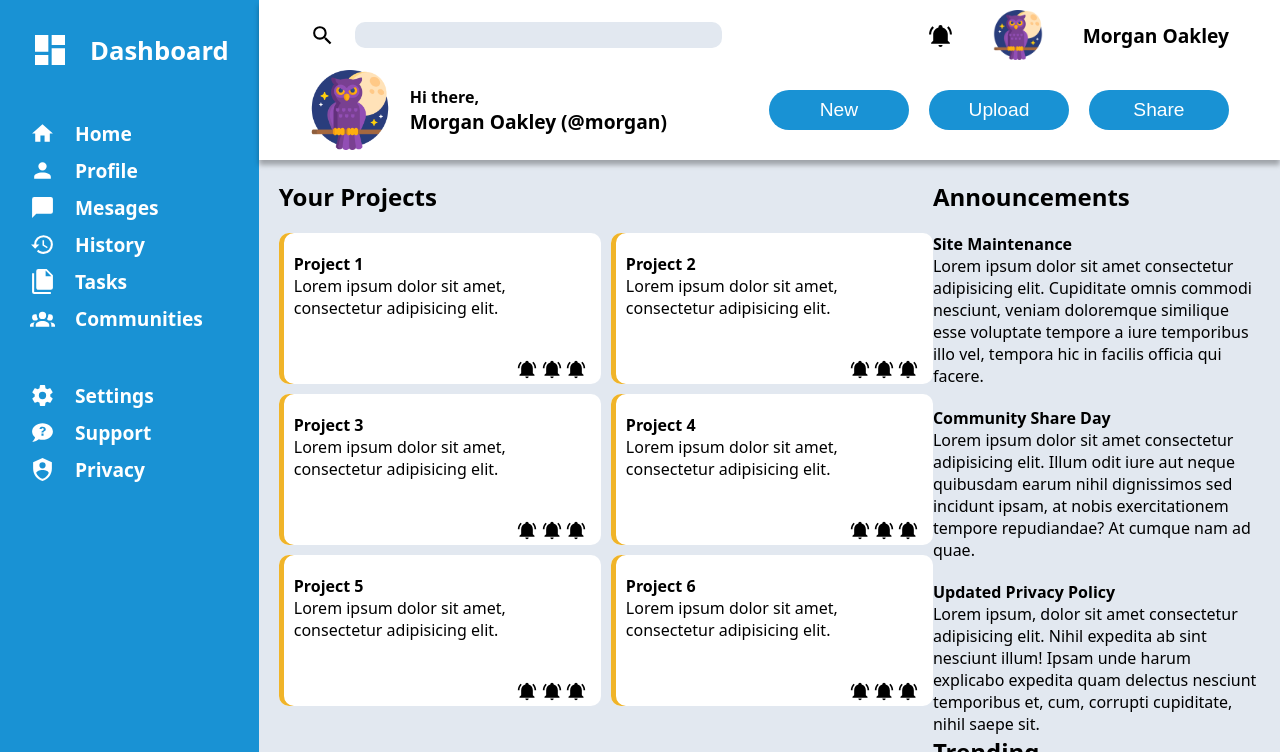
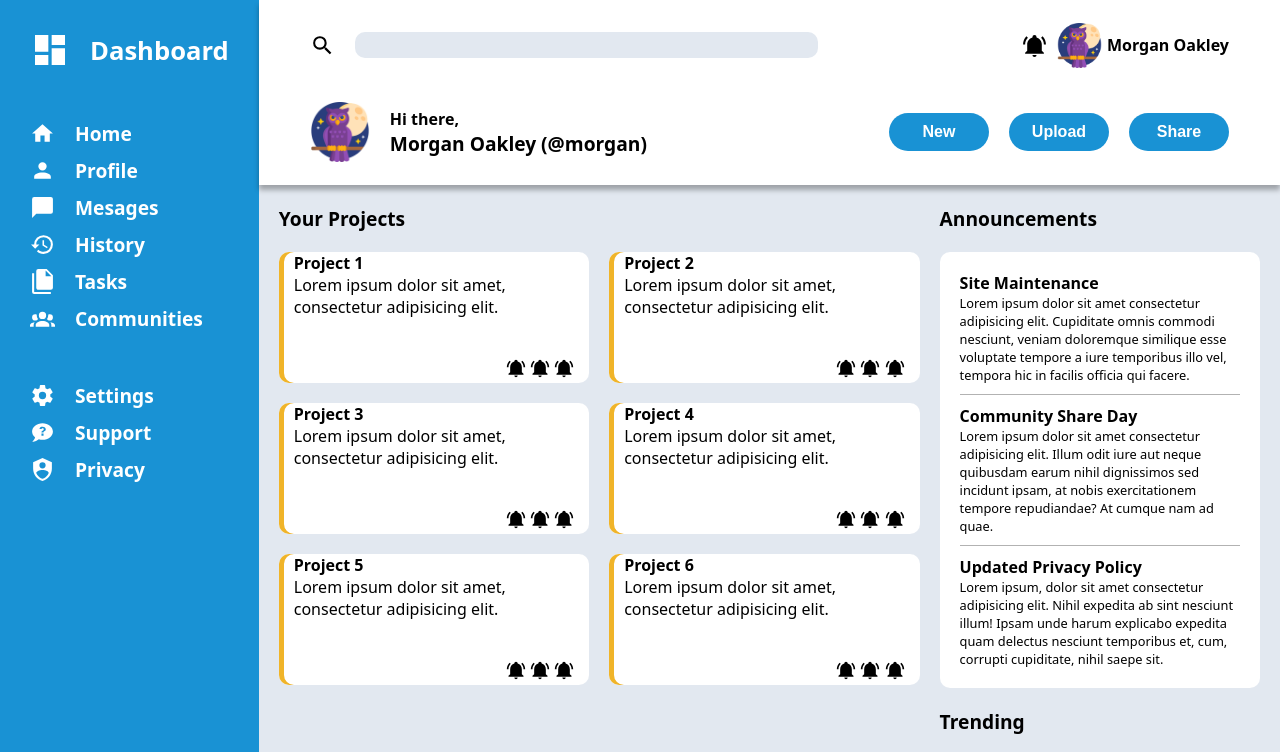
Before and after one commit to LukaTsanavaBTU/odin-admin-dashboard, a plain HTML site: page index.html in a window 1280 px wide. Shown: the top 752 px of the page. Drawn offline with Linux system fonts and the light colour scheme.

Commit message:
Finish announcements section

```diff
--- a/index.html
+++ b/index.html
@@ -89,12 +89,14 @@
                         esse voluptate tempore a iure temporibus illo vel, tempora hic
                         in facilis officia qui facere.</p>
                 </div>
+                <div class="line-div"></div>
                 <div>
                     <h3>Community Share Day</h3>
                     <p>Lorem ipsum dolor sit amet consectetur adipisicing elit. Illum
                         odit iure aut neque quibusdam earum nihil dignissimos sed incidunt
                         ipsam, at nobis exercitationem tempore repudiandae? At cumque nam ad quae.</p>
                 </div>
+                <div class="line-div"></div>
                 <div>
                     <h3>Updated Privacy Policy</h3>
                     <p>Lorem ipsum, dolor sit amet consectetur adipisicing elit. Nihil expedita
--- a/styles/styles.css
+++ b/styles/styles.css
@@ -92,13 +92,14 @@ header :nth-child(1) {
 header :nth-child(2) {
     grid-template-columns: repeat(2, auto);
     justify-content: end;
-    gap: 40px;
+    gap: 10px;
     a {
         display: flex;
         align-items: center;
+        gap: 5px;
         color: black;
-        font-weight: 700;
-        font-size: 1.2rem;
+        font-weight: 600;
+        font-size: 1rem;
     }
 }
 
@@ -143,24 +144,25 @@ input[type="search"] {
 }
 
 .user-small {
-    width: 50px;
-    height: 50px;
+    width: 45px;
+    height: 45px;
 }
 
 .user-large {
-    width: 80px;
-    height: 80px;
+    width: 60px;
+    height: 60px;
     grid-row: 1 / 3;
 }
 
 button {
     background-color: rgba(25,146,212,255);
     border: 0;
-    height: 2.5rem;
-    width: 140px;
+    height: 2.4rem;
+    width: 100px;
     border-radius: 20px;
     color: white;
-    font-size: 1.2rem;
+    font-size: 1rem;
+    font-weight: 600;
 }
 
 button:hover {
@@ -174,11 +176,13 @@ button:active {
 main {
     background-color: rgba(226,232,240,255);
     display: grid;
+    gap: 20px;
     grid-template: 1fr 1fr / 2fr 1fr;
     padding: 20px;
+    overflow: auto;
     h2 {
         margin: 0 0 20px 0;
-        font-size: 1.5rem;
+        font-size: 1.2rem;
         font-weight: 600;
     }
     a {
@@ -188,6 +192,7 @@ main {
         font-size: 1rem;
         margin: 20px 0 0 0;
         font-weight: 600;
+        margin: 0;
     }
     p {
         font-weight: 300;
@@ -206,7 +211,7 @@ main {
 
 .projects>div:first-of-type {
     display: grid;
-    gap: 10px;
+    gap: 20px;
     grid-template-columns: repeat(auto-fit, minmax(40%, 1fr));
     &>div {
         padding: 0 15px;
@@ -219,3 +224,23 @@ main {
         }
     }
 }
+
+.announcements {
+    &>div {
+        display: grid;
+        justify-items: center;
+        background-color: white;
+        border-radius: 10px;
+        padding: 20px;
+    }
+    p {
+        font-size: 0.8rem;
+    }
+}
+
+.line-div {
+    height: 1px;
+    width: 100%;
+    background-color: rgba(0, 0, 0, 0.3);
+    margin: 10px 0;
+}
```
